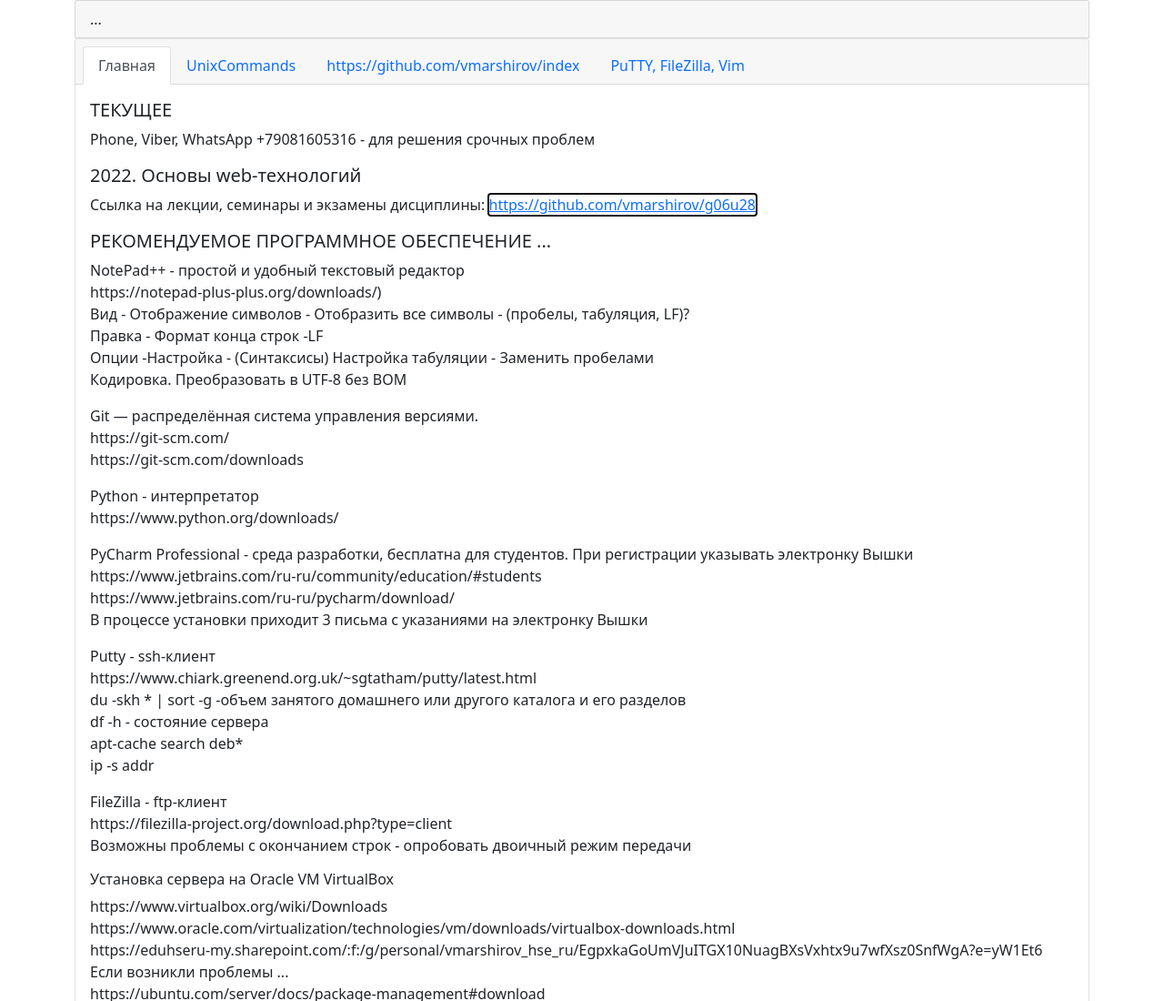
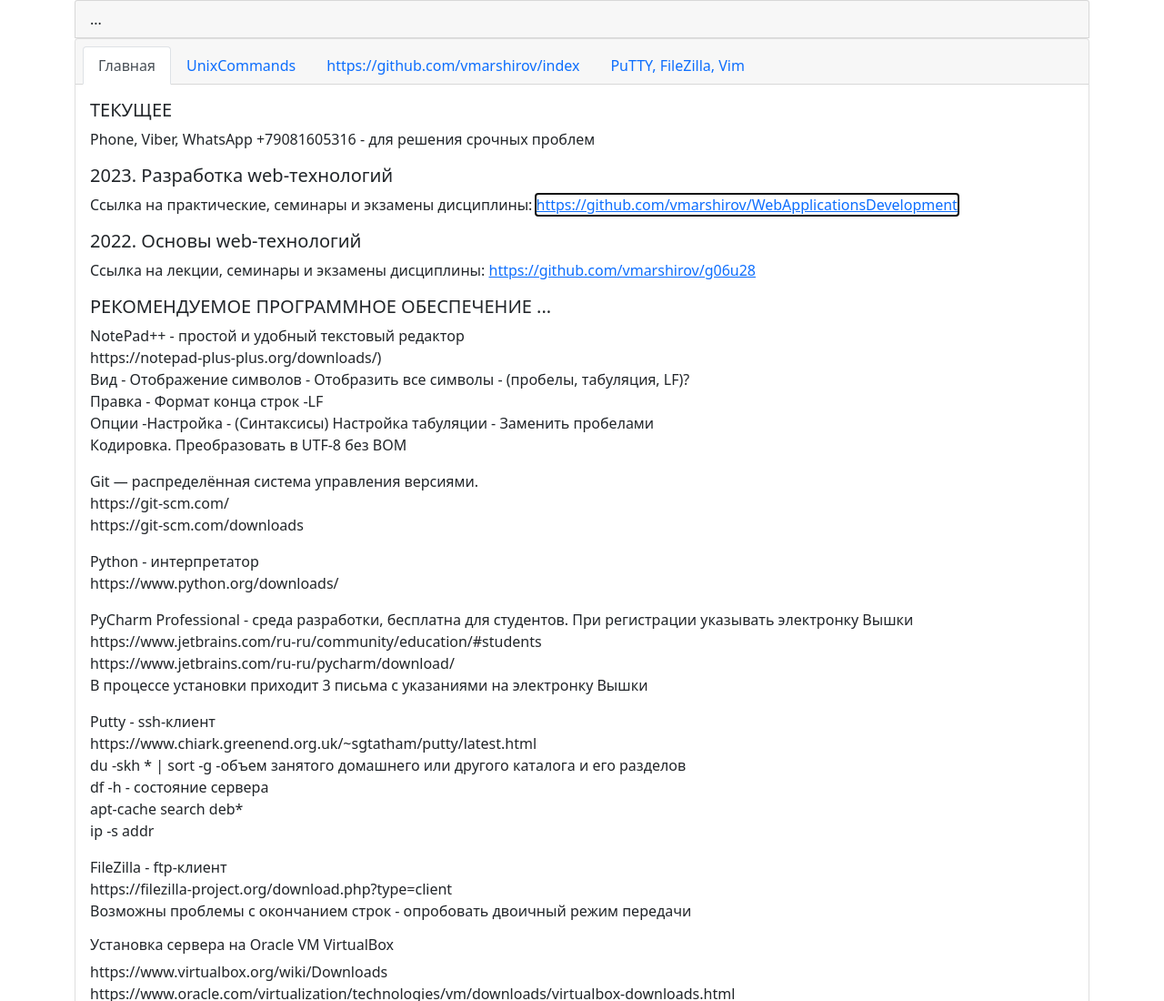
Before and after one commit to vmarshirov/index, a plain HTML site: page index.html in a window 1280 px wide. Shown: the top 1100 px of the page at 91% size. Drawn offline with nearby package versions, Linux system fonts and the light colour scheme.

Commit message:
Update index.html

```diff
--- a/index.html
+++ b/index.html
@@ -53,11 +53,20 @@
                         </p>-->
 
             <div>
+                <h5>2023. Разработка web-технологий</h5>
+                <p> Ссылка на практические, семинары и экзамены дисциплины:
+                    <a autofocus href="https://github.com/vmarshirov/WebApplicationsDevelopment">https://github.com/vmarshirov/WebApplicationsDevelopment</a>
+                </p>
+            </div>
+           <div>
                 <h5>2022. Основы web-технологий</h5>
                 <p> Ссылка на лекции, семинары и экзамены дисциплины:
-                    <a autofocus href="https://github.com/vmarshirov/g06u28">https://github.com/vmarshirov/g06u28</a>
+                    <a href="https://github.com/vmarshirov/g06u28">https://github.com/vmarshirov/g06u28</a>
                 </p>
-            </div>
+           </div>
+
+
+
 
             <div>
                 <h5>РЕКОМЕНДУЕМОЕ ПРОГРАММНОЕ ОБЕСПЕЧЕНИЕ ...</h5>
```
